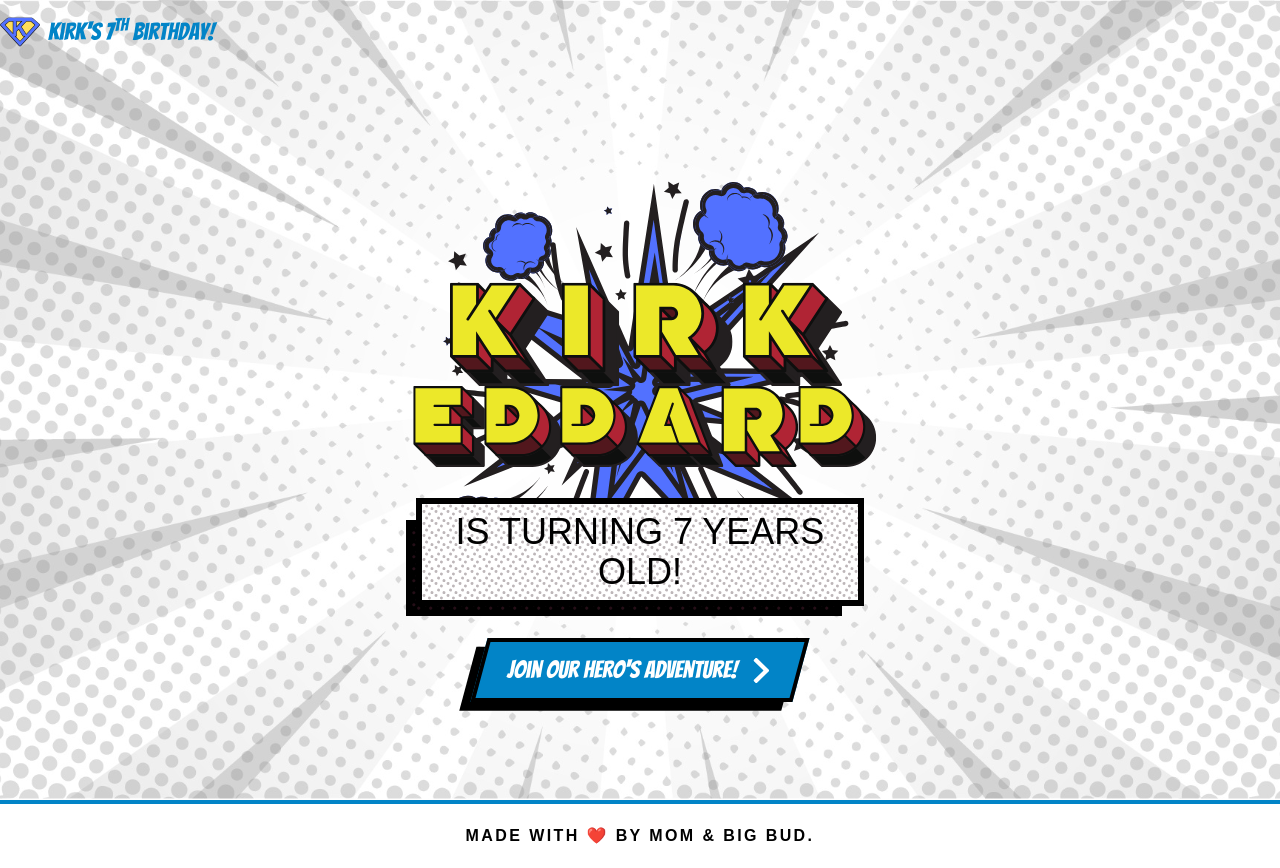
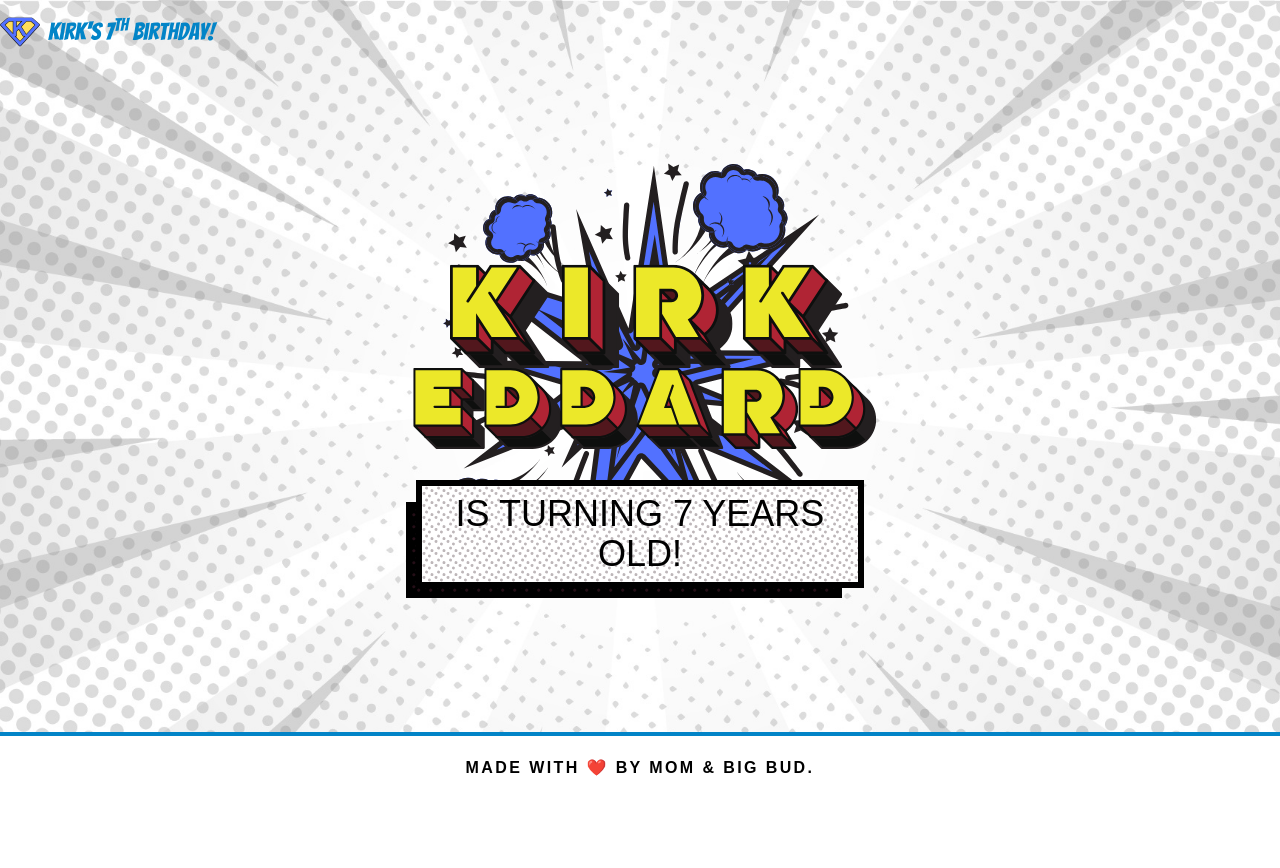
Before and after one commit to beforeoafterm/eddard-bday-event, a Next.js app: page / in a window 1280 px wide. After the commit the page ends 800 px from the top, so only its background shows below. Built offline with nearby package versions, Linux system fonts and the light colour scheme; a web font is replaced by a local one.

Commit message:
fix: layout spacing

```diff
--- a/components/layout/index.tsx
+++ b/components/layout/index.tsx
@@ -20,7 +20,7 @@ export default function Layout({
   const scrolled = useScroll(50)
 
   return (
-    <div className='flex flex-col'>
+    <div className='flex flex-col min-h-screen'>
       <Meta {...meta} />
       <div
         className={cn(
@@ -31,7 +31,7 @@ export default function Layout({
             ['bg-white/0']: !scrolled,
           })}
       >
-        <div className='mx-5 flex h-16 max-w-screen-xl items-center justify-between xl:mx-auto'>
+        <div className='mx-8 flex h-16 max-w-screen-xl items-center justify-between xl:mx-auto'>
           <Link href='/' className='flex items-center font-display text-2xl no-underline text-sky-600'>
             <Image
               src='/ned-logo.svg'
@@ -44,7 +44,7 @@ export default function Layout({
           </Link>
         </div>
       </div>
-      <main className='flex flex-grow w-full flex-col items-center justify-center min-h-screen'>
+      <main className='flex flex-grow w-full flex-col items-center justify-center'>
         <motion.div
           className='max-w-screen-xl mx-auto pt-16 px-5 w-full'
           initial='hidden'
--- a/pages/index.tsx
+++ b/pages/index.tsx
@@ -7,7 +7,7 @@ export default function HomePage() {
   return (
     <Layout>
       <motion.img
-        className='max-w-lg mx-auto w-full'
+        className='max-w-lg -mt-24 mx-auto w-full'
         src='/ned-herobanner.svg'
         variants={FADE_DOWN_ANIMATION_VARIANTS}
       />
@@ -18,11 +18,6 @@ export default function HomePage() {
           is turning 7 years old!
         </div>
       </motion.div>
-      <motion.div
-        variants={FADE_DOWN_ANIMATION_VARIANTS}
-      >
-        <ButtonLink href='/details' text="Join our Hero's Adventure!" />
-      </motion.div>
     </Layout>
   )
 }
--- a/pages/invitation/[invitationId]/accomplished.tsx
+++ b/pages/invitation/[invitationId]/accomplished.tsx
@@ -49,6 +49,27 @@ export default function Accomplished({ attendee }: InvitationPageProps) {
         className={cn(styles.InvitationPage_panel)}
         variants={FADE_DOWN_ANIMATION_VARIANTS}
       >
+        <p
+          className={cn(styles.InvitationPage_message)}>
+          We&apos;re thrilled to hear that you&apos;ll be joining us for Ned&apos;s (Kirk) big birthday bash! You&apos;ll be our newest hero to join our heroic squad, and we&apos;re looking forward to having you with us.
+        </p>
+        <p className={cn(styles.InvitationPage_message)}>
+          We&apos;re planning an epic laser tag game, heroic snacks and drinks, and a costume contest for the bravest heroes. We&apos;re also counting on you to show off your superhero moves on the dance floor!
+        </p>
+        <p className={cn(styles.InvitationPage_message)}>
+          Thank you for joining us for this legendary celebration. We can&apos;t wait to see you there and make unforgettable heroic memories together.
+        </p>
+        <p className={cn(styles.InvitationPage_message, 'font-black')}>
+          Stay heroic,
+        </p>
+        <p className={cn(styles.InvitationPage_message, 'font-black')}>
+          - Kirk and the Bud-squad Heroes
+        </p>
+      </motion.div>
+      <motion.div
+        className={cn(styles.InvitationPage_panel)}
+        variants={FADE_DOWN_ANIMATION_VARIANTS}
+      >
         <div className={cn(styles.InvitationPage_eventDetails)}>
           <div className={cn(styles.InvitationPage_eventDetail)}>
             <h2 className={cn(styles.InvitationPage_eventDetailLabel)}>Date and Time</h2>
@@ -80,27 +101,6 @@ export default function Accomplished({ attendee }: InvitationPageProps) {
           </div>
         </div>
       </motion.div>
-      <motion.div
-        className={cn(styles.InvitationPage_panel)}
-        variants={FADE_DOWN_ANIMATION_VARIANTS}
-      >
-        <p
-          className={cn(styles.InvitationPage_message)}>
-          We&apos;re thrilled to hear that you&apos;ll be joining us for Ned&apos;s (Kirk) big birthday bash! You&apos;ll be our newest hero to join our heroic squad, and we&apos;re looking forward to having you with us.
-        </p>
-        <p className={cn(styles.InvitationPage_message)}>
-          We&apos;re planning an epic laser tag game, heroic snacks and drinks, and a costume contest for the bravest heroes. We&apos;re also counting on you to show off your superhero moves on the dance floor!
-        </p>
-        <p className={cn(styles.InvitationPage_message)}>
-          Thank you for joining us for this legendary celebration. We can&apos;t wait to see you there and make unforgettable heroic memories together.
-        </p>
-        <p className={cn(styles.InvitationPage_message, 'font-black')}>
-          Stay heroic,
-        </p>
-        <p className={cn(styles.InvitationPage_message, 'font-black')}>
-          - Kirk and the Bud-squad Heroes
-        </p>
-      </motion.div>
     </Layout >
   )
 }
--- a/pages/invitation/[invitationId]/invitation.module.css
+++ b/pages/invitation/[invitationId]/invitation.module.css
@@ -1,5 +1,5 @@
 .InvitationPage_panel {
-  @apply mx-auto mt-8 w-full max-w-3xl border-4 border-black bg-white p-8;
+  @apply mx-auto my-8 w-full max-w-3xl border-4 border-black bg-white p-8;
   box-shadow: 0 6px 6px -6px #000;
 }
 
```
